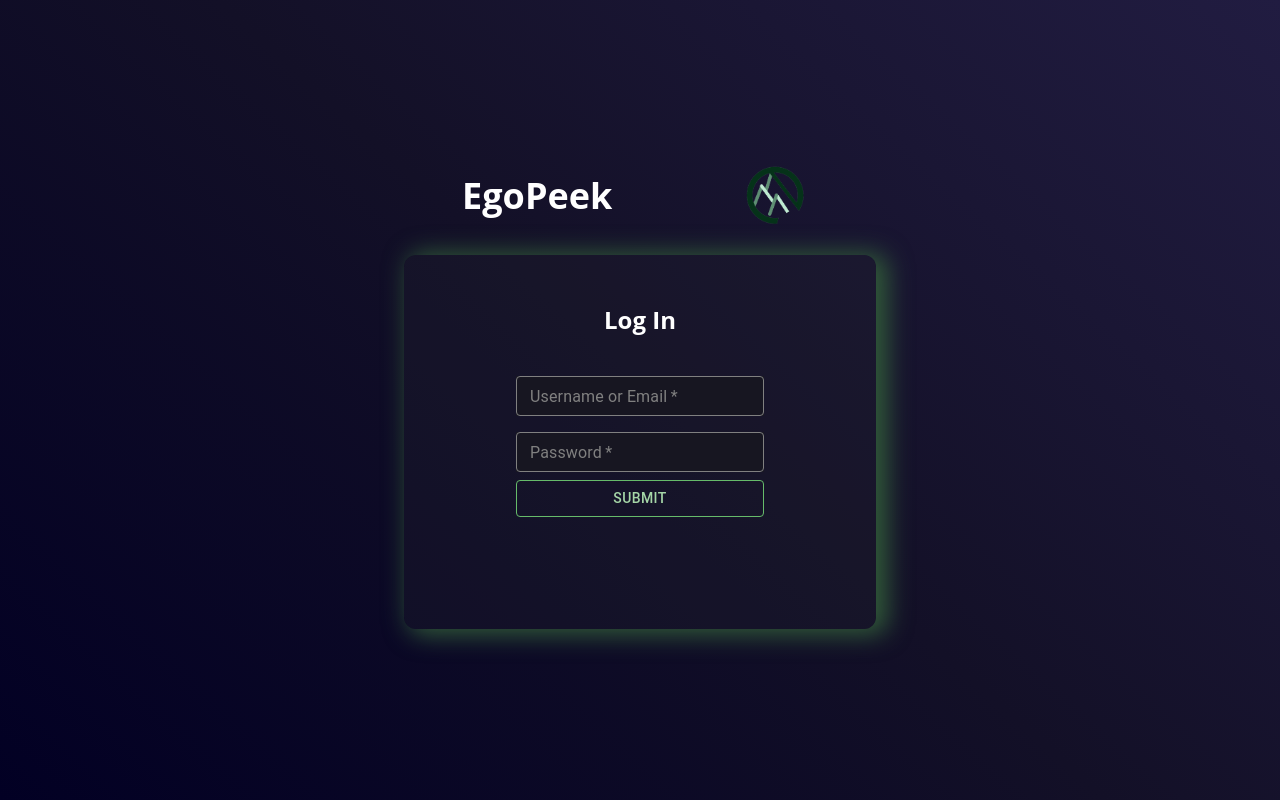
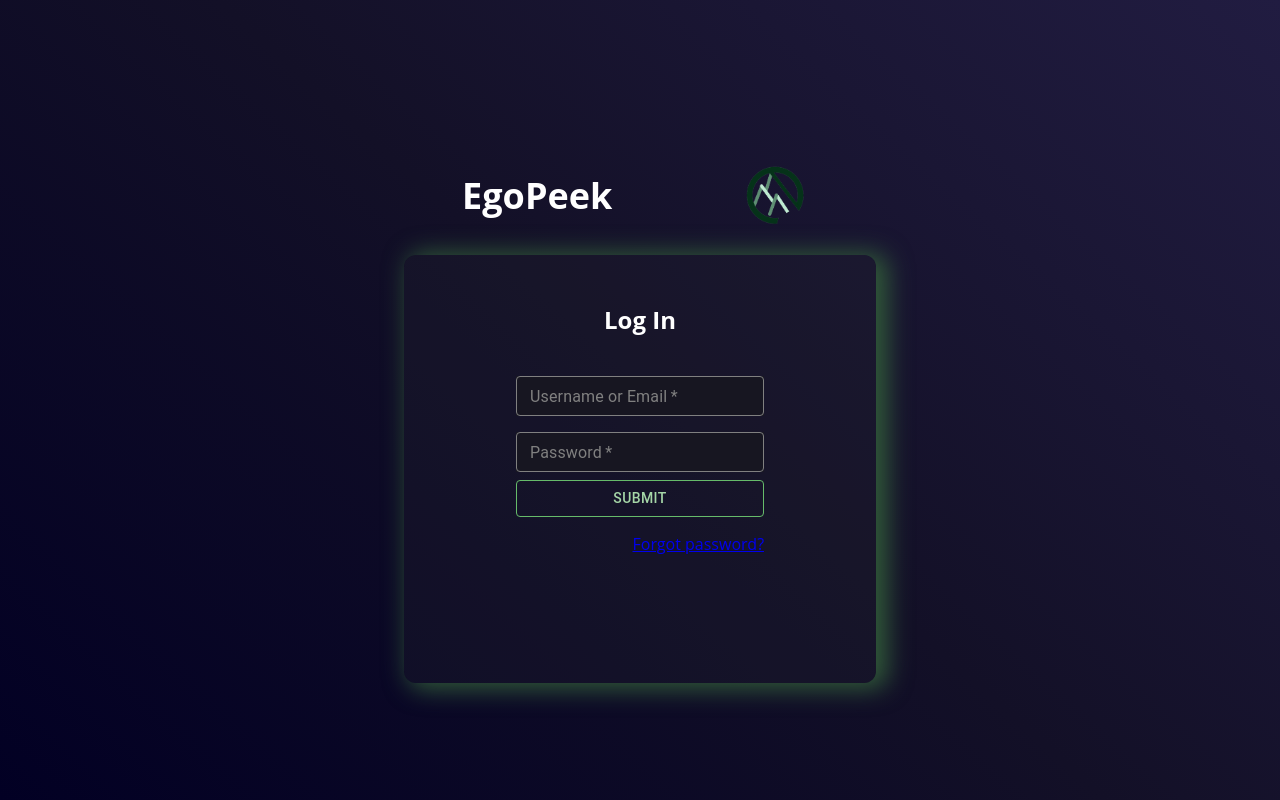
Before and after one commit to EgoPeek/EgoPeekApp, a React (Create React App) app in the folder FrontEnd/: page /login in a window 1280 px wide. Built offline with nearby package versions, Linux system fonts and the light colour scheme.

Commit message:
Add forgot password link to login page.

```diff
--- a/FrontEnd/src/components/Login/Login.css
+++ b/FrontEnd/src/components/Login/Login.css
@@ -28,3 +28,8 @@
 .test{
     margin-top:25px
 }
+
+.reset-password{
+    display: flex;
+    justify-content: end;
+}
--- a/FrontEnd/src/components/Login/Login.js
+++ b/FrontEnd/src/components/Login/Login.js
@@ -12,6 +12,7 @@ import { TextInputStandard } from '../Misc/Input/TextFields'
 import TitleAndLogo from '../Misc/CustomComponents/TitleAndLogo'
 import { useNavigate } from 'react-router'
 import useAuth from '../../hooks/useAuth'
+import { Link } from 'react-router-dom'
 
 const useStyles = makeStyles({
     fields: {
@@ -88,6 +89,7 @@ const Login = () => {
                             required
                         />
                         <GreenButton className={classes.fields} variant="outlined" onClick={handleLogin}>Submit</GreenButton>
+                        <p className = 'reset-password'><Link to={'/reset/email'}>Forgot password?</Link></p>
                     </FormControl>
                 </form>
             </div>
```
